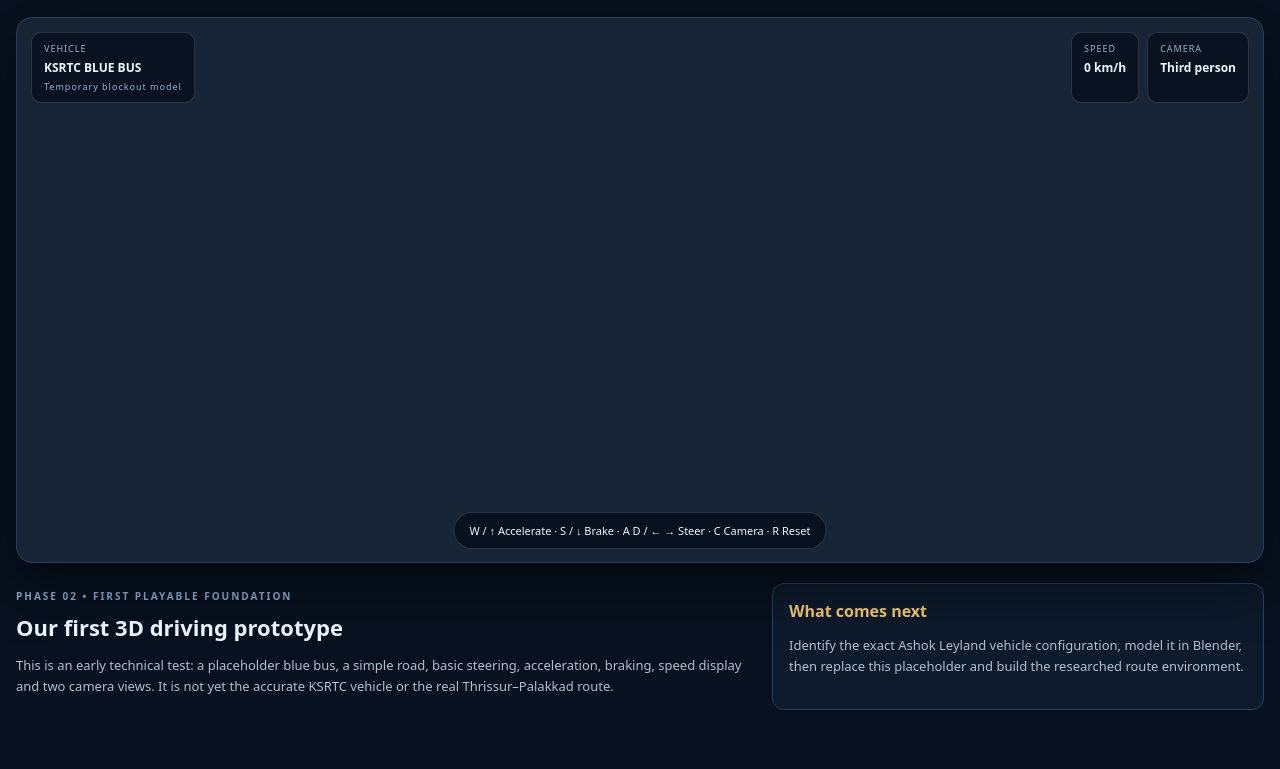
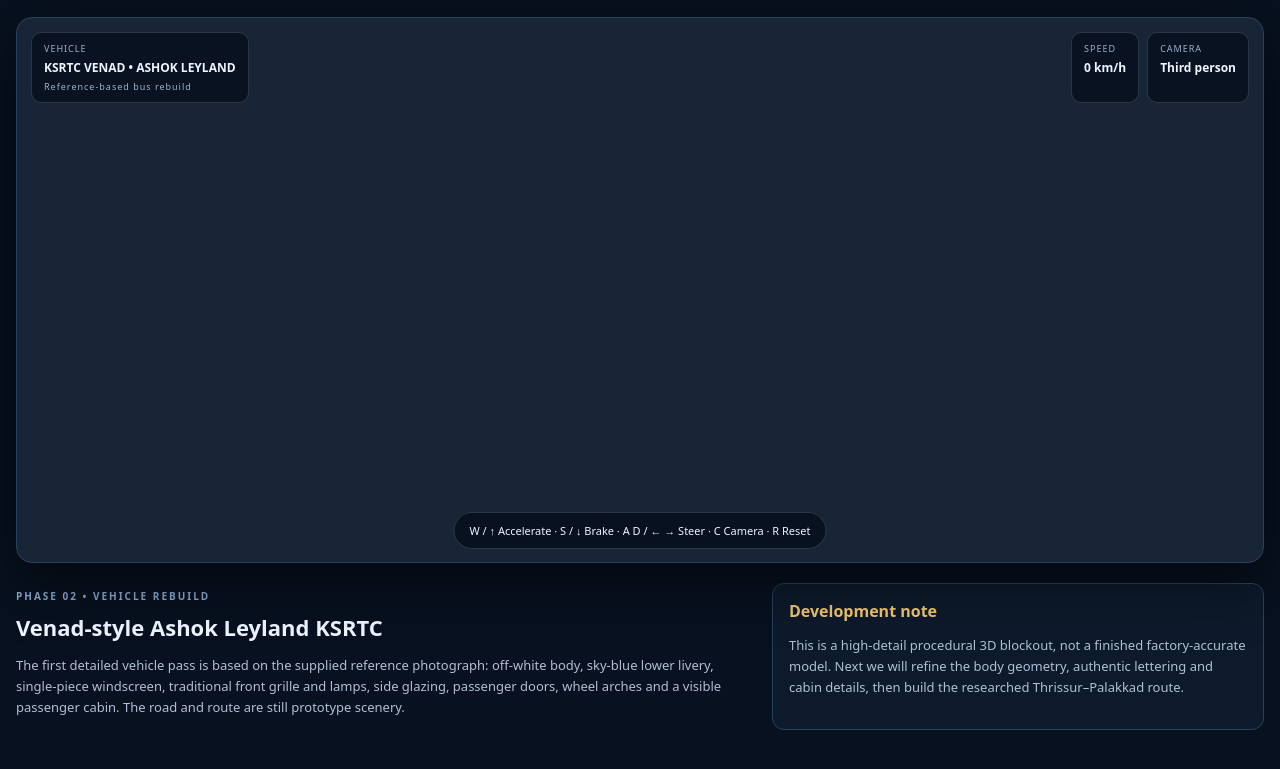
Before and after one commit to RF983Edu/kerala-ksrtc-simulator, a plain HTML site: page index.html in a window 1280 px wide. Shown: the part 93-862 px from the top of the page. Drawn offline with Linux system fonts and the light colour scheme; a script that the page names is missing.

Commit message:
Update simulator page for Venad bus rebuild

```diff
--- a/index.html
+++ b/index.html
@@ -12,15 +12,15 @@
     <section class="stage">
       <canvas id="renderCanvas"></canvas>
       <div class="hud">
-        <div class="panel"><small>VEHICLE</small><b>KSRTC BLUE BUS</b><small>Temporary blockout model</small></div>
+        <div class="panel"><small>VEHICLE</small><b>KSRTC VENAD • ASHOK LEYLAND</b><small>Reference-based bus rebuild</small></div>
         <div class="panel speed"><small>SPEED</small><b><span id="speed">0</span> km/h</b></div>
         <div class="panel"><small>CAMERA</small><b id="cameraLabel">Third person</b></div>
       </div>
       <div class="controls">W / ↑ Accelerate · S / ↓ Brake · A D / ← → Steer · C Camera · R Reset</div>
     </section>
     <section class="intro">
-      <div><small>PHASE 02 • FIRST PLAYABLE FOUNDATION</small><h2>Our first 3D driving prototype</h2><p>This is an early technical test: a placeholder blue bus, a simple road, basic steering, acceleration, braking, speed display and two camera views. It is not yet the accurate KSRTC vehicle or the real Thrissur–Palakkad route.</p></div>
-      <aside><b>What comes next</b><p>Identify the exact Ashok Leyland vehicle configuration, model it in Blender, then replace this placeholder and build the researched route environment.</p></aside>
+      <div><small>PHASE 02 • VEHICLE REBUILD</small><h2>Venad-style Ashok Leyland KSRTC</h2><p>The first detailed vehicle pass is based on the supplied reference photograph: off-white body, sky-blue lower livery, single-piece windscreen, traditional front grille and lamps, side glazing, passenger doors, wheel arches and a visible passenger cabin. The road and route are still prototype scenery.</p></div>
+      <aside><b>Development note</b><p>This is a high-detail procedural 3D blockout, not a finished factory-accurate model. Next we will refine the body geometry, authentic lettering and cabin details, then build the researched Thrissur–Palakkad route.</p></aside>
     </section>
   </main>
   <script src="https://cdn.babylonjs.com/babylon.js"></script>
```
